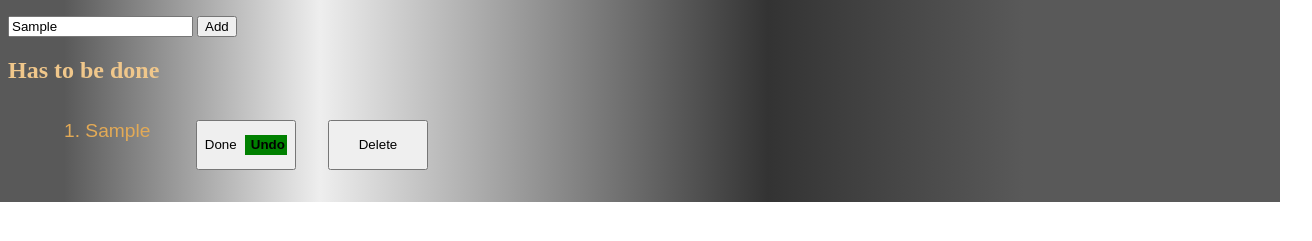
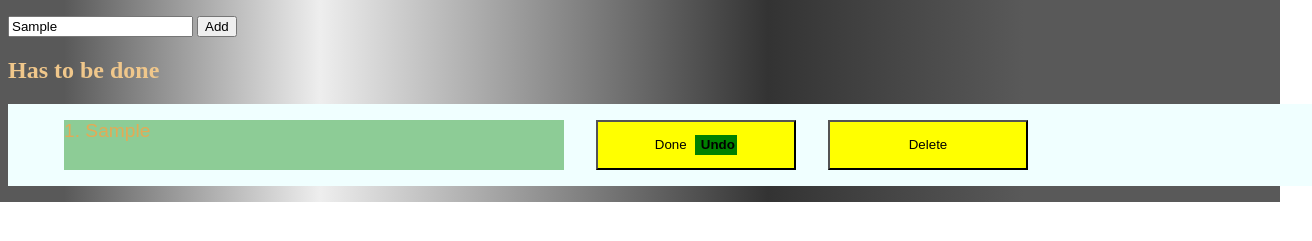
Before and after one commit to krauseangelique/TodoList2, a plain HTML site: page index.html in a window 1280 px wide. Both pictures are taken after typing "Sample" into the empty fields and a click on the input "Add". Shown: the part 105-346 px from the top of the page, 1312 px wide, since content can reach past the window. Drawn offline with Linux system fonts and the light colour scheme.

Commit message:
Update style.css

```diff
--- a/style.css
+++ b/style.css
@@ -9,22 +9,30 @@
 
  ul {
      color: rgb(227, 170, 86);
+     width: 100%;
+     background-color:azure;
  }
  li {
      display: flex;
  }
- li>*{
-     width: 100px;
+ li>p{
+     width: 500px;
      height: 50px;
      margin: 1rem;
+     background-color: #8dcc96;
  }
- li>input {
+ li>button {
      align-items: right;
+     min-width: 200px;
+     height: 50px;
+     margin: 1rem;
+     background-color: #FFFF00;
+
  }
+
  p {
      font-family: Arial, Helvetica, sans-serif;
      font-size: 1.2rem;
-
  }
 
  .taskcompleted{
```
